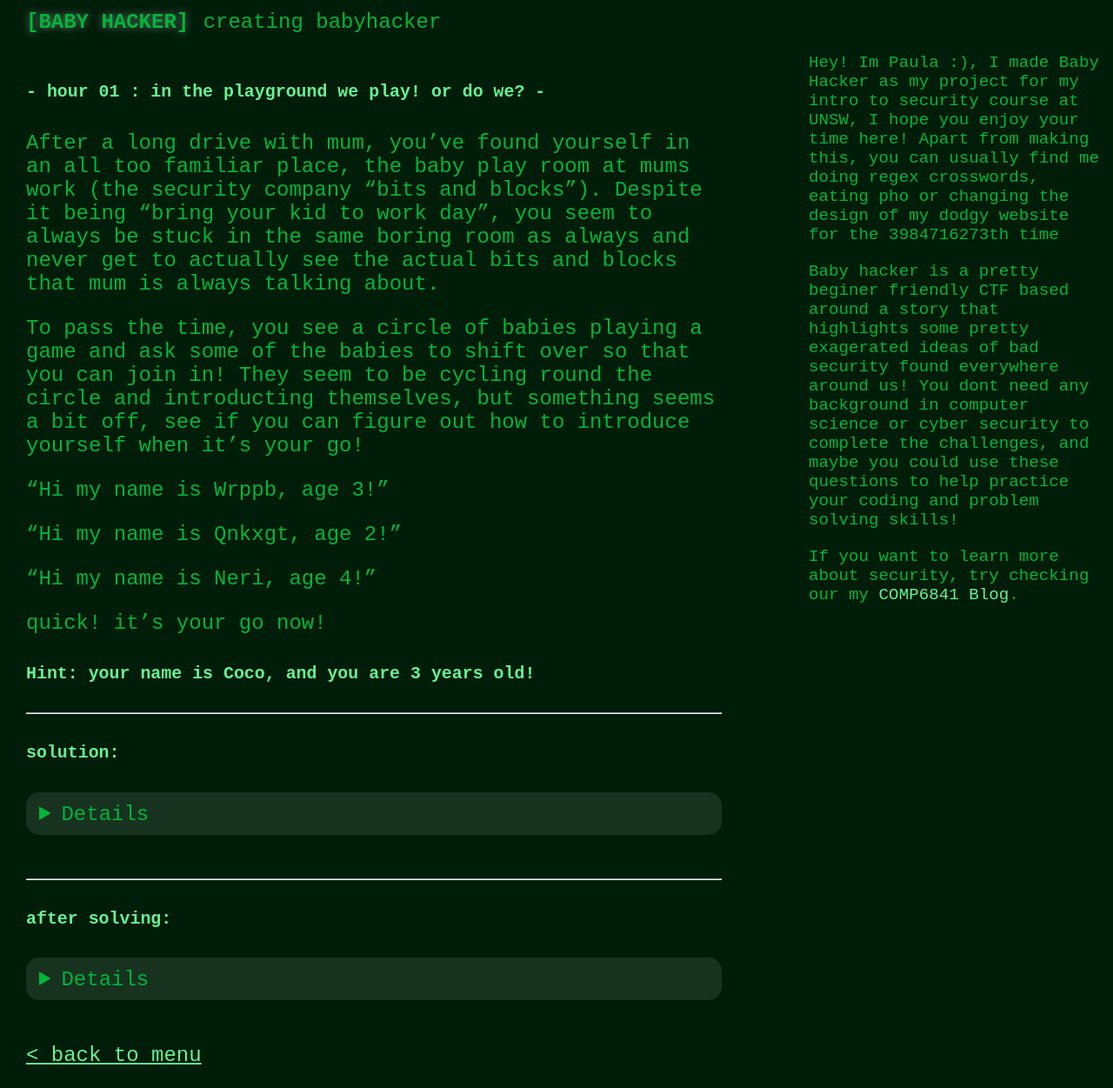
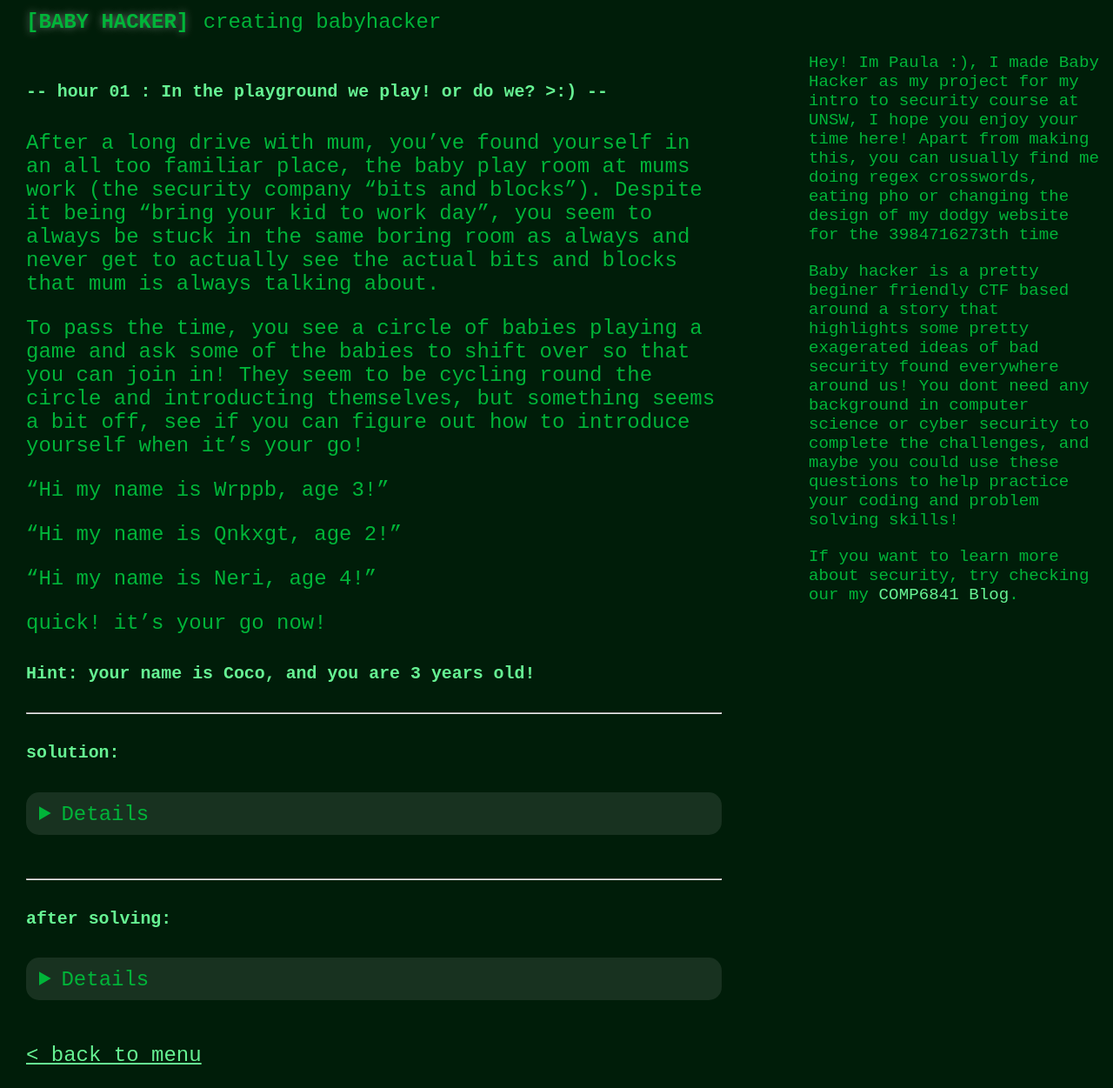
Before and after one commit to paulatennent/somethingAwesome, a Jekyll site: the page built from _posts/2021-04-01-q1.md, in a window 1280 px wide. Shown: the whole page at 87% size. Built offline with Jekyll 4.4.1, drawn with Linux system fonts in a browser that asks for light colours.

```diff
--- a/_layouts/question.html
+++ b/_layouts/question.html
@@ -1,6 +1,6 @@
 ---
 layout: default
 ---
-<h5>- hour {{page.number}} : {{ page.title }} -</h5>
+<h5>-- hour {{page.number}} : {{ page.title }} --</h5>
 
 {{content}}
--- a/_posts/2021-04-01-q1.md
+++ b/_posts/2021-04-01-q1.md
@@ -1,7 +1,7 @@
 ---
 permalink: /puzzle01
 number: "01"
-title: in the playground we play! or do we?
+title: In the playground we play! or do we? >:)
 layout: question
 ---
 
--- a/index.html
+++ b/index.html
@@ -11,3 +11,4 @@ layout: default
     <li>{% include questionmenu.html data=question %}</li>
     {% endfor %}
   </ul>
+<!--comment-->
```
Also changed, not shown: _posts/2021-04-02-q2.md (+1 -1 lines), _posts/2021-04-04-q4.md (renamed from _posts/2021-04-04.q4.md).
